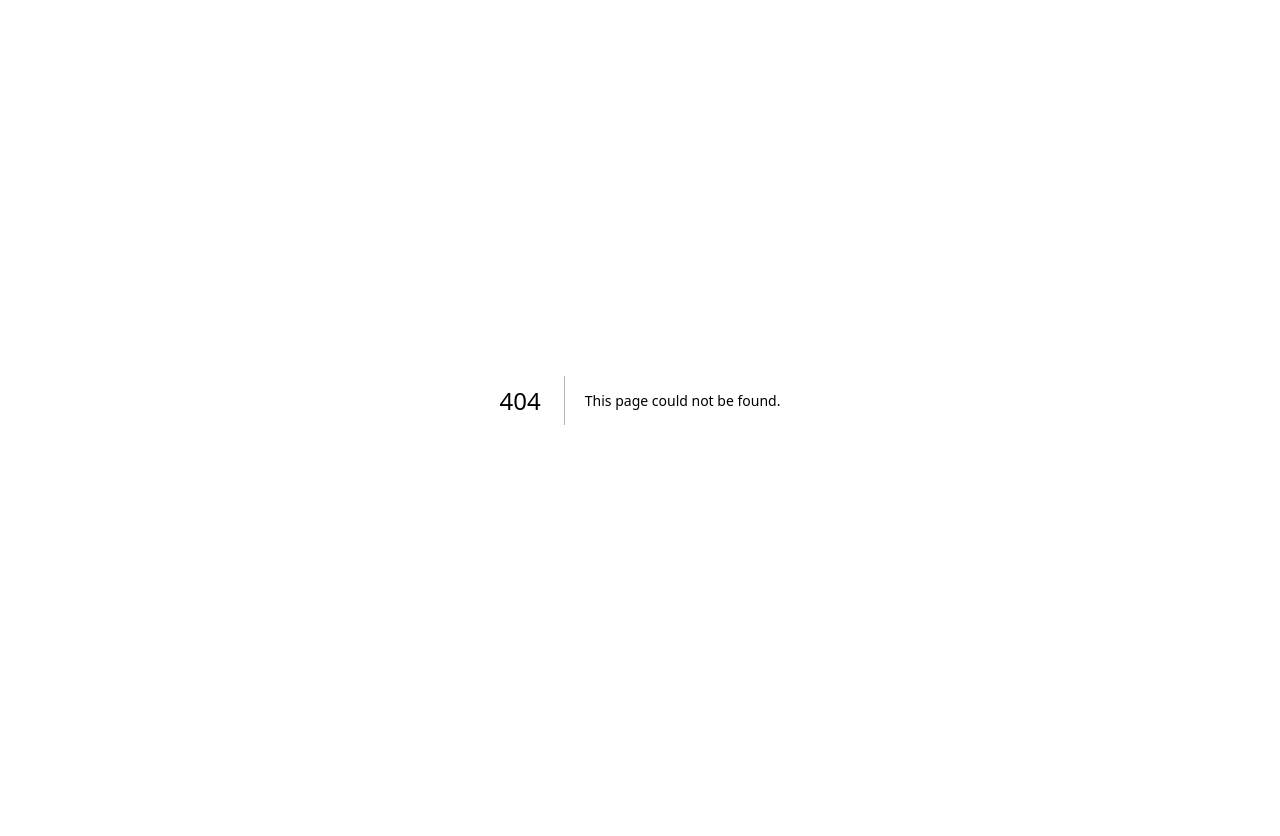
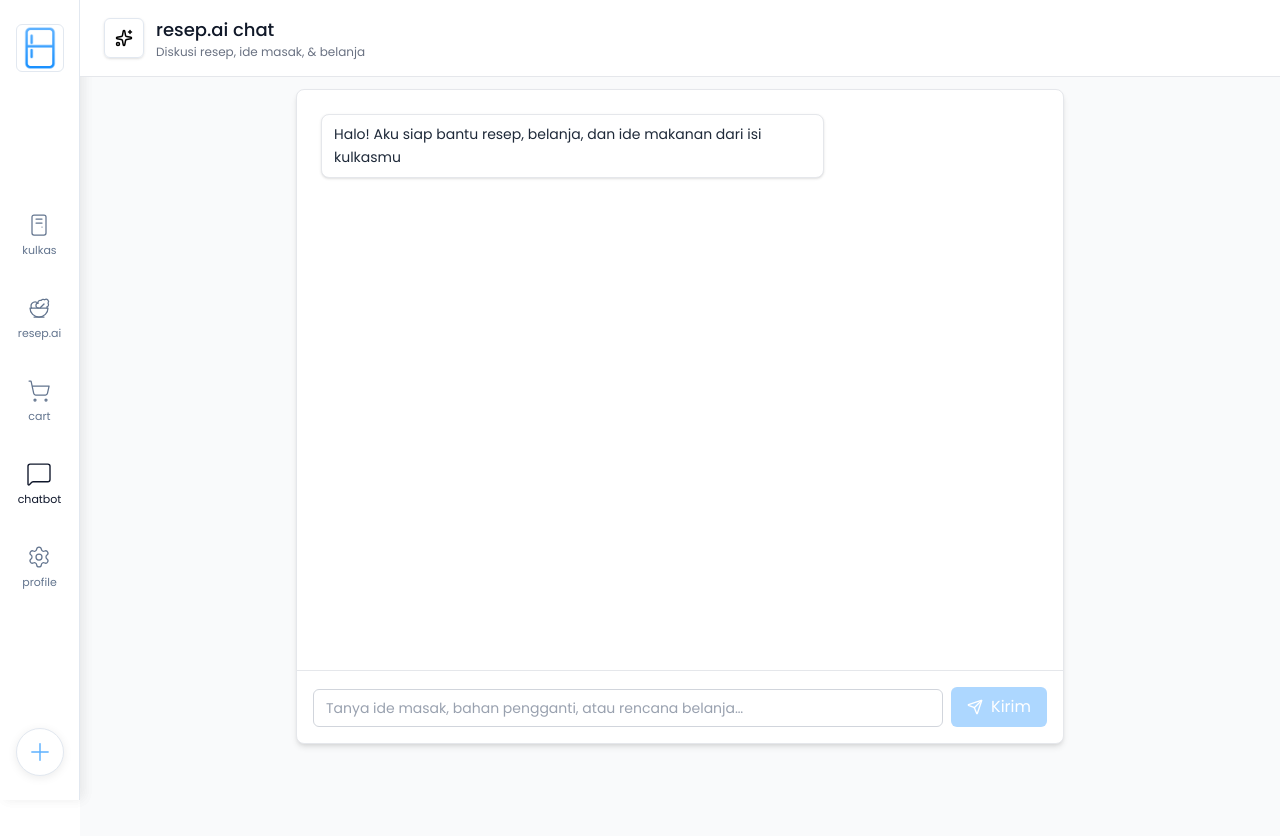
Before and after one commit to andi-frame/TeamName_KulkasKu, a Next.js app in the folder frontend/: page /chatroom in a window 1280 px wide. Before the commit this address had no page. Shown: the top 836 px of the page. Before the commit the page ends 800 px from the top, so only its background shows below. Built offline with nearby package versions, Linux system fonts and the light colour scheme.

Commit message:
feat: chatbot fe

```diff
--- /dev/null
+++ b/frontend/src/app/(navbar)/chatroom/page.tsx
@@ -0,0 +1,138 @@
+"use client";
+
+import { useEffect, useRef, useState } from "react";
+import { Send, Sparkles } from "lucide-react";
+import { SidebarDesktop } from "@/components/sidebar";
+import { Navbar } from "@/components/navbar";
+import ChatMessage from "@/components/chat/chat-message";
+import ChatHeader from "@/components/chat/chat-header";
+
+type Msg = {
+  id: string;
+  role: "user" | "assistant";
+  content: string;
+};
+
+export default function ChatPage() {
+  const [messages, setMessages] = useState<Msg[]>([
+    {
+      id: "m0",
+      role: "assistant",
+      content: "Halo! Aku siap bantu resep, belanja, dan ide makanan dari isi kulkasmu",
+    },
+  ]);
+  const [input, setInput] = useState("");
+  const [isSending, setIsSending] = useState(false);
+
+  const bottomRef = useRef<HTMLDivElement | null>(null);
+  useEffect(() => bottomRef.current?.scrollIntoView({ behavior: "smooth" }), [messages, isSending]);
+
+  async function handleSend(e?: React.FormEvent) {
+    e?.preventDefault();
+    const text = input.trim();
+    if (!text || isSending) return;
+
+    const userMsg: Msg = { id: crypto.randomUUID(), role: "user", content: text };
+    setMessages((m) => [...m, userMsg]);
+    setInput("");
+    setIsSending(true);
+
+    try {
+      await new Promise((r) => setTimeout(r, 600));
+      const aiText =
+        "Ini ide cepat: tumis sayur sisa + telur orak-arik, tambah kecap & bawang putih. Mau resep lengkap?";
+
+      const aiMsg: Msg = { id: crypto.randomUUID(), role: "assistant", content: aiText };
+      setMessages((m) => [...m, aiMsg]);
+    } catch (err) {
+      const errMsg: Msg = {
+        id: crypto.randomUUID(),
+        role: "assistant",
+        content:
+          "Maaf, terjadi masalah saat menghubungi server. Coba lagi ya.",
+      };
+      setMessages((m) => [...m, errMsg]);
+    } finally {
+      setIsSending(false);
+    }
+  }
+
+  return (
+    <div className="flex">
+      {/* Desktop sidebar */}
+      <SidebarDesktop />
+
+      {/* Main */}
+      <main className="flex-1 min-h-screen bg-gray-50">
+        {/* Sticky header */}
+        <div className="sticky top-0 z-10 bg-white border-b border-gray-200">
+          <div className="px-4 md:px-6">
+            <ChatHeader
+              title="resep.ai chat"
+              subtitle="Diskusi resep, ide masak, & belanja"
+              Icon={Sparkles}
+            />
+          </div>
+        </div>
+
+        {/* Chat body */}
+        <div className="px-2 md:px-6 pt-3 pb-28"> {/* pb-28 for mobile navbar */}
+          <div className="max-w-3xl mx-auto">
+            <div className="bg-white rounded-lg shadow-md border border-gray-200">
+              {/* Messages area */}
+              <div className="h-[calc(100vh-260px)] md:h-[calc(100vh-220px)] overflow-y-auto p-4 md:p-6">
+                {messages.map((m) => (
+                  <ChatMessage key={m.id} role={m.role} content={m.content} />
+                ))}
+
+                {isSending && (
+                  <div className="flex items-center gap-2 text-xs text-gray-500">
+                    <div className="size-2 rounded-full bg-gray-300 animate-bounce" />
+                    <div className="size-2 rounded-full bg-gray-300 animate-bounce [animation-delay:120ms]" />
+                    <div className="size-2 rounded-full bg-gray-300 animate-bounce [animation-delay:240ms]" />
+                    <span className="ml-2">Mengetik…</span>
+                  </div>
+                )}
+
+                <div ref={bottomRef} />
+              </div>
+
+              {/* Input */}
+              <form onSubmit={handleSend} className="border-t border-gray-200 p-3 md:p-4">
+                <div className="flex items-end gap-2">
+                  <textarea
+                    value={input}
+                    onChange={(e) => setInput(e.target.value)}
+                    placeholder="Tanya ide masak, bahan pengganti, atau rencana belanja…"
+                    rows={1}
+                    className="flex-1 resize-none rounded-md border border-gray-300 py-2 px-3 text-sm focus:outline-none focus:ring-2 focus:ring-blue-200 focus:border-blue-400 placeholder:text-gray-400"
+                    onKeyDown={(e) => {
+                      if (e.key === "Enter" && !e.shiftKey) {
+                        e.preventDefault();
+                        handleSend();
+                      }
+                    }}
+                  />
+                  <button
+                    type="submit"
+                    disabled={isSending || !input.trim()}
+                    className="bg-[#5EB1FF] text-white px-3 md:px-4 py-2 rounded-md font-medium hover:brightness-95 disabled:opacity-50 disabled:cursor-not-allowed inline-flex items-center gap-2 ring-1"
+                    title="Kirim"
+                  >
+                    <Send size={16} />
+                    <span className="hidden sm:inline">Kirim</span>
+                  </button>
+                </div>
+              </form>
+            </div>
+          </div>
+        </div>
+
+        {/* Mobile bottom navbar */}
+        <div className="md:hidden">
+          <Navbar />
+        </div>
+      </main>
+    </div>
+  );
+}
--- /dev/null
+++ b/frontend/src/components/chat/chat-header.tsx
@@ -0,0 +1,31 @@
+"use client";
+
+import { ElementType } from "react";
+
+export default function ChatHeader({
+  title,
+  subtitle,
+  Icon,
+}: {
+  title: string;
+  subtitle?: string;
+  Icon?: ElementType;
+}) {
+  return (
+    <header className="relative py-3 md:py-4">
+      <div className="flex items-center gap-3">
+        {Icon ? (
+          <div className="h-10 w-10 rounded-md border border-slate-200 flex items-center justify-center shadow-sm">
+            <Icon size={18} />
+          </div>
+        ) : null}
+        <div>
+          <h1 className="text-base md:text-lg font-semibold text-gray-900">{title}</h1>
+          {subtitle ? (
+            <p className="text-[11px] md:text-xs text-gray-500">{subtitle}</p>
+          ) : null}
+        </div>
+      </div>
+    </header>
+  );
+}
--- /dev/null
+++ b/frontend/src/components/chat/chat-message.tsx
@@ -0,0 +1,31 @@
+"use client";
+
+export default function ChatMessage({
+  role,
+  content,
+}: {
+  role: "user" | "assistant";
+  content: string;
+}) {
+  const isUser = role === "user";
+
+  return (
+    <div
+      className={[
+        "mb-3 md:mb-4 flex w-full",
+        isUser ? "justify-end" : "justify-start",
+      ].join(" ")}
+    >
+      <div
+        className={[
+          "max-w-[85%] md:max-w-[70%] rounded-lg border shadow-sm px-3 py-2 text-sm leading-relaxed",
+          isUser
+            ? "bg-blue-50 border-blue-200 text-gray-900"
+            : "bg-white border-gray-200 text-gray-800",
+        ].join(" ")}
+      >
+        {content}
+      </div>
+    </div>
+  );
+}
--- a/frontend/src/components/navbar.tsx
+++ b/frontend/src/components/navbar.tsx
@@ -1,6 +1,6 @@
 "use client";
 
-import { PcCase, BrainCircuit, Settings, Plus, ShoppingCart } from "lucide-react";
+import { PcCase, Salad, Settings, Plus, ShoppingCart } from "lucide-react";
 import Link from "next/link";
 
 export function Navbar() {
@@ -11,7 +11,7 @@ export function Navbar() {
         <span className="text-xs font-normal leading-snug">kulkas</span>
       </Link>
       <Link href={"/recipe"} className="flex flex-col items-center gap-2">
-        <BrainCircuit size={24} strokeWidth={1} />
+        <Salad size={24} strokeWidth={1} />
         <span className="text-xs font-normal leading-snug">resep.ai</span>
       </Link>
       <Link href={"/add-item"} className="relative flex flex-col items-center">
--- a/frontend/src/components/sidebar.tsx
+++ b/frontend/src/components/sidebar.tsx
@@ -1,6 +1,6 @@
 "use client";
 
-import { PcCase, BrainCircuit, Settings, Plus, ShoppingCart } from "lucide-react";
+import { PcCase, Salad, Settings, Plus, ShoppingCart, MessageSquare } from "lucide-react";
 import Link from "next/link";
 import { usePathname } from "next/navigation";
 import { cn } from "@/utils/utils";
@@ -10,8 +10,9 @@ export function SidebarDesktop() {
 
   const items = [
     { href: "/fridge", label: "kulkas", Icon: PcCase },
-    { href: "/recipe", label: "resep.ai", Icon: BrainCircuit },
+    { href: "/recipe", label: "resep.ai", Icon: Salad },
     { href: "/shopping-cart", label: "cart", Icon: ShoppingCart },
+    { href: "/chatroom", label: "chatbot", Icon: MessageSquare },
     { href: "/profile", label: "profile", Icon: Settings },
   ];
 
```
